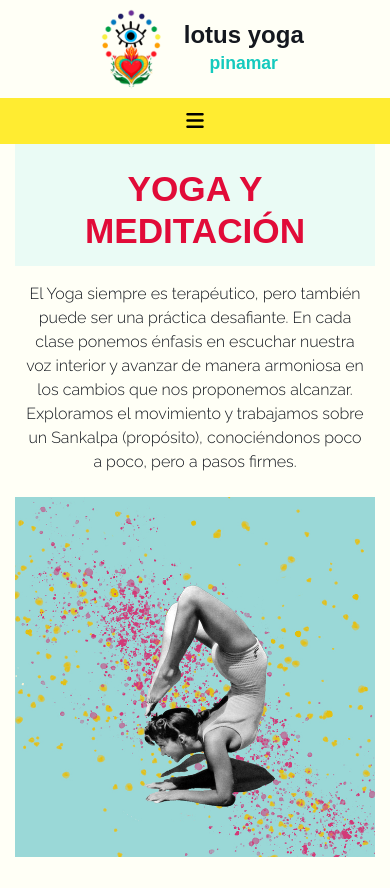
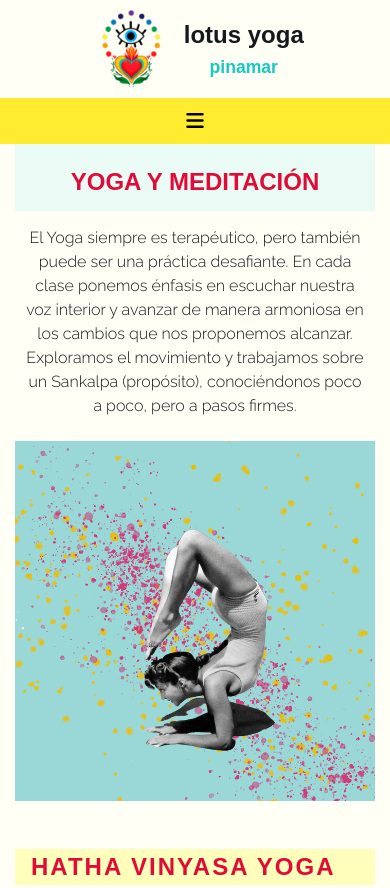
Before and after one commit to CarolinaPibernus/repositorio-desafio, a website: page paginas/yogaymeditacion.html in a window 390 px wide. Shown: the top 888 px of the page. Drawn offline with nearby package versions, Linux system fonts and the light colour scheme; a web font is replaced by a local one.

Commit message:
nueva prueba por en visualizacion de titulos

```diff
--- a/paginas/yogaymeditacion.html
+++ b/paginas/yogaymeditacion.html
@@ -19,7 +19,7 @@
     <div class="text-center header__logo">
       <img src="../imagenes/logoLotus.png" alt="Logo Lotus Yoga" class="logo__imagen">
       <div class="logo__texto">
-       <h1 class="logo__texto--titulo"> lotus yoga </h1>
+       <p class="logo__texto--titulo"> lotus yoga </p>
        <p class="logo__texto--sub"> pinamar </p>
       </div>
     </div>
@@ -43,7 +43,7 @@
     <section class="container-fluid">
       <div class="row">
         <div class="col-lg-7 pl-lg-4 col-sm-6  col-md-7 pr-sm-1 pt-lg-5">
-          <h2 class="text-center pt-4 pt-sm-3 animacion-titulos"> YOGA Y MEDITACIÓN </h2>
+          <h1 class="text-center pt-4 pt-sm-3 animacion-titulos"> YOGA Y MEDITACIÓN </h1>
           <p class="text-center animacion-parrafo pagina__texto">El Yoga siempre es terapéutico, pero también puede ser una práctica desafiante. En cada clase ponemos énfasis en escuchar nuestra voz interior y avanzar de manera armoniosa en los cambios que nos proponemos alcanzar. Exploramos el movimiento y trabajamos sobre un Sankalpa (propósito), conociéndonos poco a poco, pero a pasos firmes.
           </p>
         </div>
--- a/scss/estilo.scss
+++ b/scss/estilo.scss
@@ -56,6 +56,9 @@ body {
 	header {
 		background-color: $fondo-pagina;
 		margin: 0px 0px 0px 0px;
+		h1 {
+			display: none;
+		}
 
 		nav {
 			background-color: $fondo-nav;
@@ -82,7 +85,7 @@ body {
 		@include propiedades-texto($font-general, $size-font-base, $gris);
 
 		div {
-			h2 {
+			h1 {
 		   	@include propiedades-texto($font-titulos, $size-font-xl, $rojo-oscuro);
 			text-transform: uppercase;
 		    background-color: $fondo-titulos;
@@ -93,7 +96,15 @@ body {
 
 		section {
 
-		    h3 {
+		   h1 {
+		   	@include propiedades-texto($font-titulos, $size-font-xl, $rojo-oscuro);
+		    text-transform: uppercase;
+		    background-color: $fondo-titulos;
+		    padding: 1% 1% 4% 1%;
+		    font-weight: bold;
+		   }
+
+		   h3 {
 		   	@include propiedades-texto($font-titulos, $size-font-grande, $rojo-oscuro);
 			letter-spacing: 2px;
 			background-color: $fondo-subtitulos;
@@ -116,13 +127,6 @@ body {
 		    }
 
 		    div {
-		    	h2 {
-		    		@include propiedades-texto($font-titulos, $size-font-xl, $rojo-oscuro);
-		    	 text-transform: uppercase;
-		    	 background-color: $fondo-titulos;
-		    	 padding: 1% 1% 4% 1%;
-		    	 font-weight: bold;
-		    	}
 
 			    ul {
 				 list-style-type: none;
@@ -195,7 +199,7 @@ body {
 		section {
 			div{
 
-				h2 {
+				h1 {
 					font-size: $size-font-grande;
 				}
 				p {
```
Also changed, not shown: index.html (+2 -1 lines), paginas/cursosyseminarios.html (+2 -2 lines), css/estilo.css.
